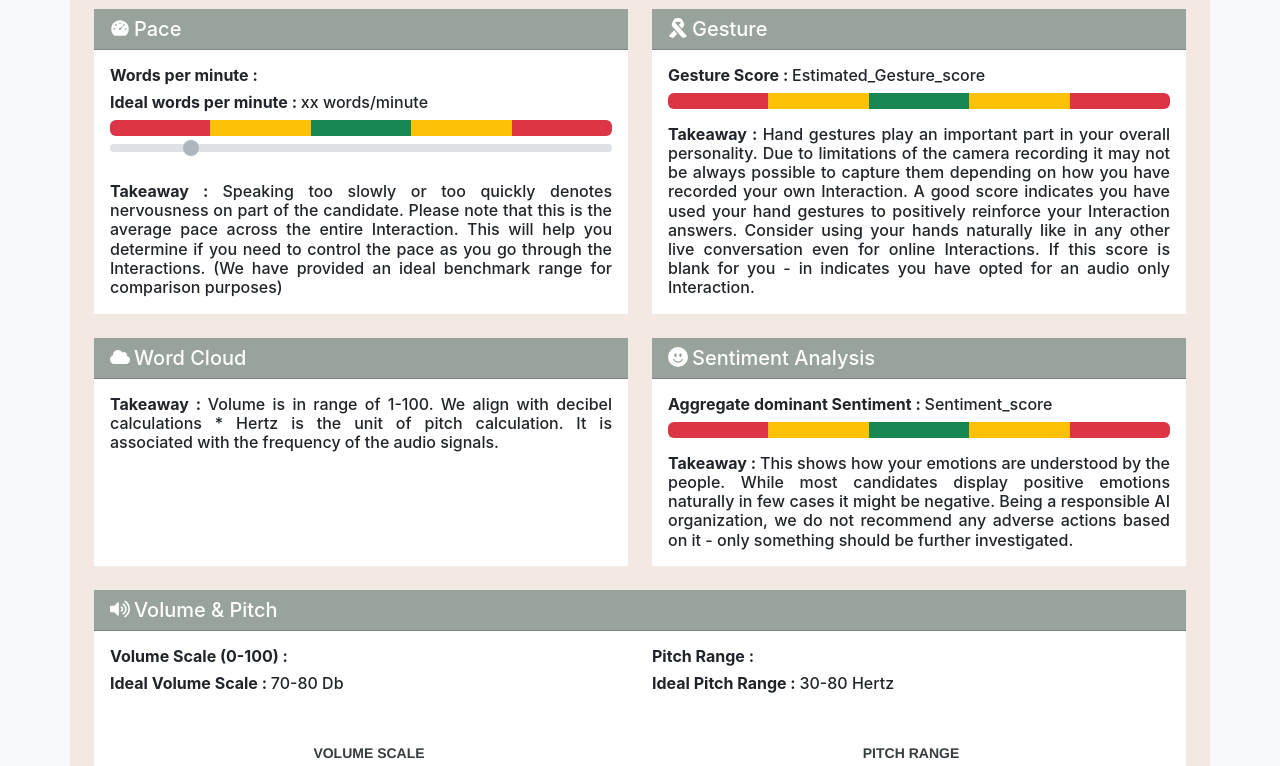
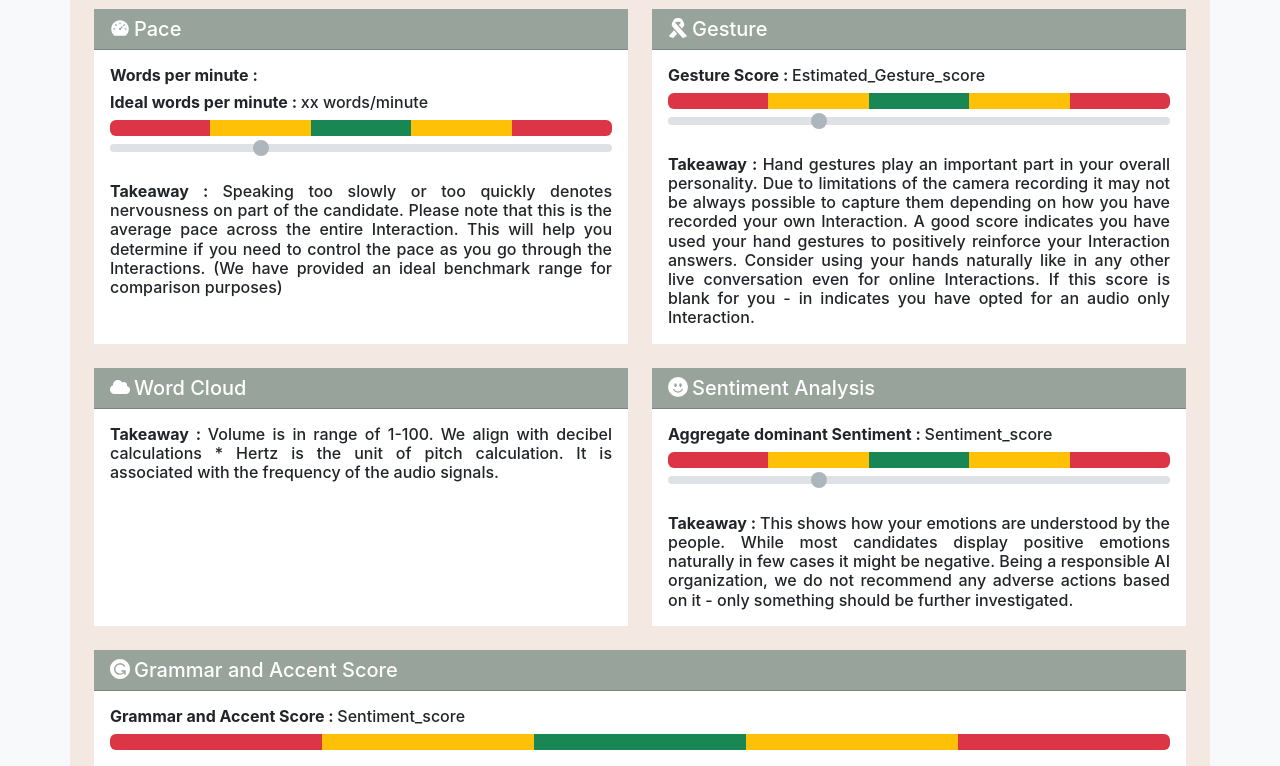
Before and after one commit to likesunny-yon/talent-sumo_V3-1, a React (Create React App) app: page /report in a window 1280 px wide. Shown: the part 3000-3766 px from the top of the page. Built offline with nearby package versions, Linux system fonts and the light colour scheme; the HTML template or start-up script is replaced by a standard one.

Commit message:
25-08-22

```diff
--- a/src/Components/Certificate/Certificate.jsx
+++ b/src/Components/Certificate/Certificate.jsx
@@ -1,7 +1,7 @@
 import React from 'react';
 import styles from './Certificate.module.css';
 
-import logo from '../../assets/Images/Create.svg';
+import logo from '../../assets/Images/Certificate.svg';
 
 const Certificate = () => {
     return (
--- a/src/Components/ModalSection/AudioModal.jsx
+++ b/src/Components/ModalSection/AudioModal.jsx
@@ -3,7 +3,7 @@ import React from 'react';
 const AudioModal = () => {
   return (
     <>
-      <div className="modal fade" id="exampleModal1" tabIndex="-1" aria-labelledby="exampleModalLabel" aria-hidden="true">
+      <div className="modal fade" id="audioModal" tabIndex="-1" aria-labelledby="exampleModalLabel" aria-hidden="true">
         <div className="modal-dialog">
           <div className="modal-content">
             <div className="modal-header">
--- /dev/null
+++ b/src/Components/ModalSection/ImageModal.jsx
@@ -0,0 +1,30 @@
+import React from 'react';
+import logo from '../../assets/Images/Certificate.svg';
+
+const ImageModal = () => {
+    return (
+        <>
+            <div className="modal fade" id="imageModal" tabIndex="-1" aria-labelledby="exampleModalLabel" aria-hidden="true">
+                <div className="modal-dialog">
+                    <div className="modal-content">
+                        <div className="modal-header">
+                            <h5>Response Image</h5>
+                            <button type="button" className="btn-close" data-bs-dismiss="modal" aria-label="Close"></button>
+                        </div>
+                        <div className="modal-body">
+                            <div className='d-flex justify-content-center mx-auto'>
+                                <img className='img-fluid' src={logo} width="300" alt="responseImage" />
+                            </div>
+                        </div>
+                        <div className="modal-footer">
+                            <button type="button" className="btn btn-outline-secondary" data-bs-dismiss="modal">Close</button>
+                            <button type="button" className="btn btn-dark">Save changes</button>
+                        </div>
+                    </div>
+                </div>
+            </div>
+        </>
+    )
+}
+
+export default ImageModal
--- a/src/Components/ModalSection/VideoModal.jsx
+++ b/src/Components/ModalSection/VideoModal.jsx
@@ -5,7 +5,7 @@ const VideoModal = () => {
     <>
       <div
         className="modal fade"
-        id="exampleModal"
+        id="videoModal"
         tabIndex="-1"
         aria-labelledby="exampleModalLabel"
         aria-hidden="true"
--- a/src/Components/Report/GeneralVariables.jsx
+++ b/src/Components/Report/GeneralVariables.jsx
@@ -4,6 +4,7 @@ import styles from "./GeneralVariables.module.css";
 import { AiFillDashboard } from "react-icons/ai";
 import { FaVolumeUp, FaCloud, FaRibbon } from "react-icons/fa";
 import { BsEmojiSmileFill } from "react-icons/bs";
+import { SiGrammarly } from "react-icons/si";
 
 import ReactApexChart from 'react-apexcharts';
 
@@ -152,7 +153,7 @@ const GeneralVariables = () => {
                                         <div className="progress-bar bg-warning" role="progressbar" style={{ width: "20%" }} aria-valuenow="20" aria-valuemin="0" aria-valuemax="100"></div>
                                         <div className="progress-bar bg-danger" role="progressbar" style={{ width: "20%" }} aria-valuenow="20" aria-valuemin="0" aria-valuemax="100"></div>
                                     </div>
-                                    <input type="range" className="form-range" value={15} step="0.5" id="customRange2" disabled />
+                                    <input type="range" className="form-range" value={109} min="50" max="250" id="customRange2" disabled />
                                 </div>
                                 <h6 align="justify" className='card-text'>
                                     <strong>Takeaway : </strong> Speaking too slowly or too quickly denotes nervousness on part of the candidate. Please note that this is the average pace across the entire Interaction. This will help you determine if you need to control the pace as you go through the Interactions. (We have provided an ideal benchmark range for comparison purposes)
@@ -167,12 +168,15 @@ const GeneralVariables = () => {
                                 <h6 align="justify" className='card-text'>
                                     <strong>Gesture Score : </strong>Estimated_Gesture_score
                                 </h6>
-                                <div className="progress mb-3">
+                                <div className='mb-3'>
+                                    <div className="progress">
                                         <div className="progress-bar bg-danger" role="progressbar" style={{ width: "20%" }} aria-valuenow="20" aria-valuemin="0" aria-valuemax="100"></div>
                                         <div className="progress-bar bg-warning" role="progressbar" style={{ width: "20%" }} aria-valuenow="20" aria-valuemin="0" aria-valuemax="100"></div>
                                         <div className="progress-bar bg-success" role="progressbar" style={{ width: "20%" }} aria-valuenow="20" aria-valuemin="0" aria-valuemax="100"></div>
                                         <div className="progress-bar bg-warning" role="progressbar" style={{ width: "20%" }} aria-valuenow="20" aria-valuemin="0" aria-valuemax="100"></div>
                                         <div className="progress-bar bg-danger" role="progressbar" style={{ width: "20%" }} aria-valuenow="20" aria-valuemin="0" aria-valuemax="100"></div>
+                                    </div>
+                                    <input type="range" className="form-range" value={109} min="50" max="250" id="customRange2" disabled />
                                 </div>
                                 <h6 align="justify" className='card-text'>
                                     <strong>Takeaway : </strong>Hand gestures play an important part in your overall personality. Due to limitations of the
@@ -202,6 +206,31 @@ const GeneralVariables = () => {
                                 <h6 align="justify" className='card-text'>
                                     <strong>Aggregate dominant Sentiment : </strong>Sentiment_score
                                 </h6>
+                                <div className='mb-3'>
+                                    <div className="progress">
+                                        <div className="progress-bar bg-danger" role="progressbar" style={{ width: "20%" }} aria-valuenow="20" aria-valuemin="0" aria-valuemax="100"></div>
+                                        <div className="progress-bar bg-warning" role="progressbar" style={{ width: "20%" }} aria-valuenow="20" aria-valuemin="0" aria-valuemax="100"></div>
+                                        <div className="progress-bar bg-success" role="progressbar" style={{ width: "20%" }} aria-valuenow="20" aria-valuemin="0" aria-valuemax="100"></div>
+                                        <div className="progress-bar bg-warning" role="progressbar" style={{ width: "20%" }} aria-valuenow="20" aria-valuemin="0" aria-valuemax="100"></div>
+                                        <div className="progress-bar bg-danger" role="progressbar" style={{ width: "20%" }} aria-valuenow="20" aria-valuemin="0" aria-valuemax="100"></div>
+                                    </div>
+                                    <input type="range" className="form-range" value={109} min="50" max="250" id="customRange2" disabled />
+                                </div>
+                                <h6 align="justify" className='card-text'>
+                                    <strong>Takeaway : </strong>This shows how your emotions are understood by the people. While most candidates display
+                                    positive emotions naturally in few cases it might be negative. Being a responsible AI organization, we do not recommend
+                                    any adverse actions based on it - only something should be further investigated.
+                                </h6>
+                            </div>
+                        </div>
+                    </div>
+                </div>
+                <div className={`${styles.card} card border-dark h-100 mt-4`}>
+                    <h5 className={`${styles.cardHeader} card-header text-white`}><SiGrammarly className={`${styles.icon} me-1`} />Grammar and Accent Score</h5>
+                    <div className="card-body">
+                        <h6 align="justify" className='card-text'>
+                            <strong>Grammar and Accent Score : </strong>Sentiment_score
+                        </h6>
                         <div className="progress mb-3">
                             <div className="progress-bar bg-danger" role="progressbar" style={{ width: "20%" }} aria-valuenow="20" aria-valuemin="0" aria-valuemax="100"></div>
                             <div className="progress-bar bg-warning" role="progressbar" style={{ width: "20%" }} aria-valuenow="20" aria-valuemin="0" aria-valuemax="100"></div>
@@ -210,12 +239,15 @@ const GeneralVariables = () => {
                             <div className="progress-bar bg-danger" role="progressbar" style={{ width: "20%" }} aria-valuenow="20" aria-valuemin="0" aria-valuemax="100"></div>
                         </div>
                         <h6 align="justify" className='card-text'>
-                                    <strong>Takeaway : </strong>This shows how your emotions are understood by the people. While most candidates display
-                                    positive emotions naturally in few cases it might be negative. Being a responsible AI organization, we do not recommend
-                                    any adverse actions based on it - only something should be further investigated.
+                            Lorem ipsum dolor sit amet consectetur adipisicing elit. Non laboriosam enim atque omnis, facilis
+                            laudantium aliquam aperiam. Veniam autem ut ducimus iure, perferendis suscipit earum et, blanditiis
+                            nemo quis, dignissimos ad excepturi expedita laborum quibusdam quod magni odio quisquam vel rerum
+                            totam illum animi itaque sint. Inventore iure corporis suscipit consequatur eaque quis obcaecati
+                            unde atque, rem qui repellendus modi itaque repudiandae rerum explicabo aliquid ea sunt dignissimos
+                            deleniti excepturi necessitatibus! Quod rerum, consectetur, atque velit quis beatae nostrum illum
+                            facilis ab, suscipit culpa unde sequi! Suscipit vero et exercitationem id, eaque dignissimos fuga
+                            magnam eligendi aliquid reprehenderit quis. Eum.
                         </h6>
-                            </div>
-                        </div>
                     </div>
                 </div>
                 <div className={`${styles.card} card border-dark h-100 mt-4`}>
```
Also changed, not shown: src/Components/ModalSection/TextModal.jsx (added, +34 -0 lines), src/Components/Responses/Responses.jsx (+24 -2 lines), src/assets/Images/Certificate.svg (renamed from src/assets/Images/Create.svg). Lines whose indentation alone changed are shown as unchanged.
